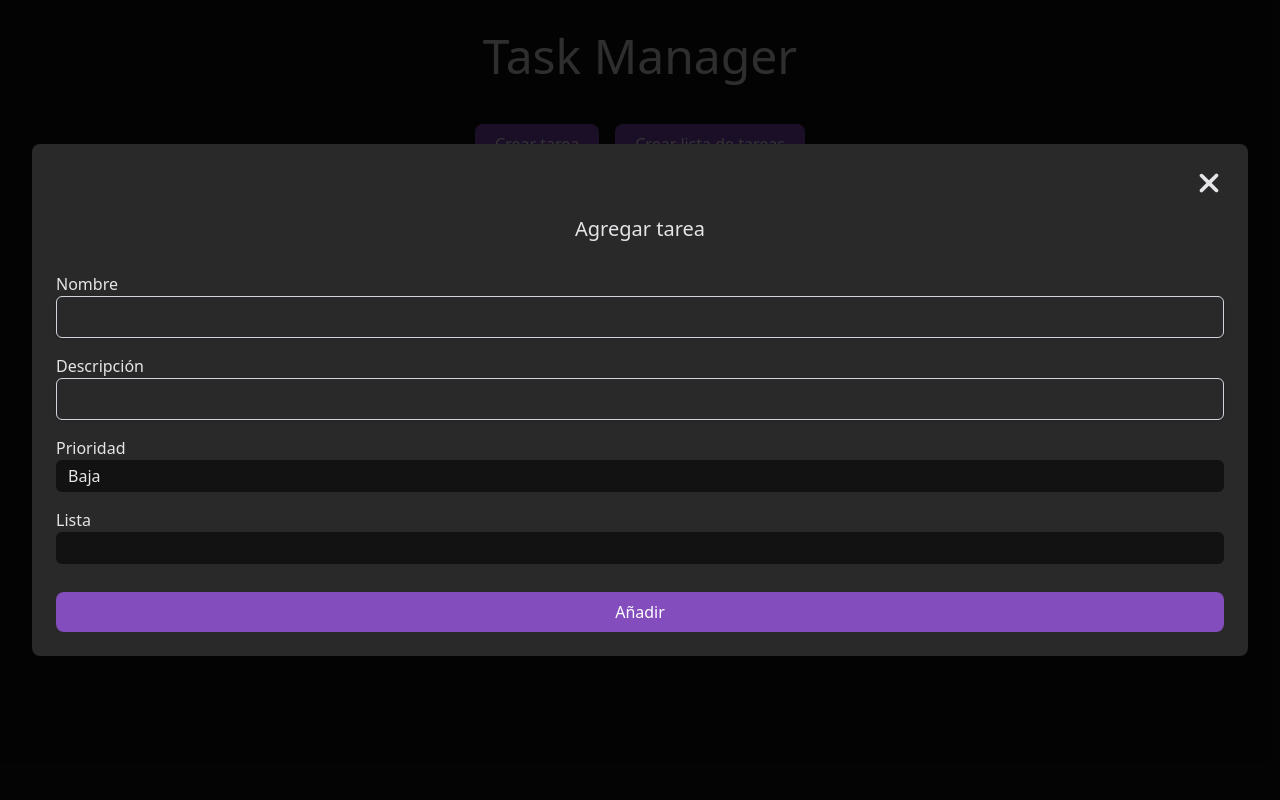
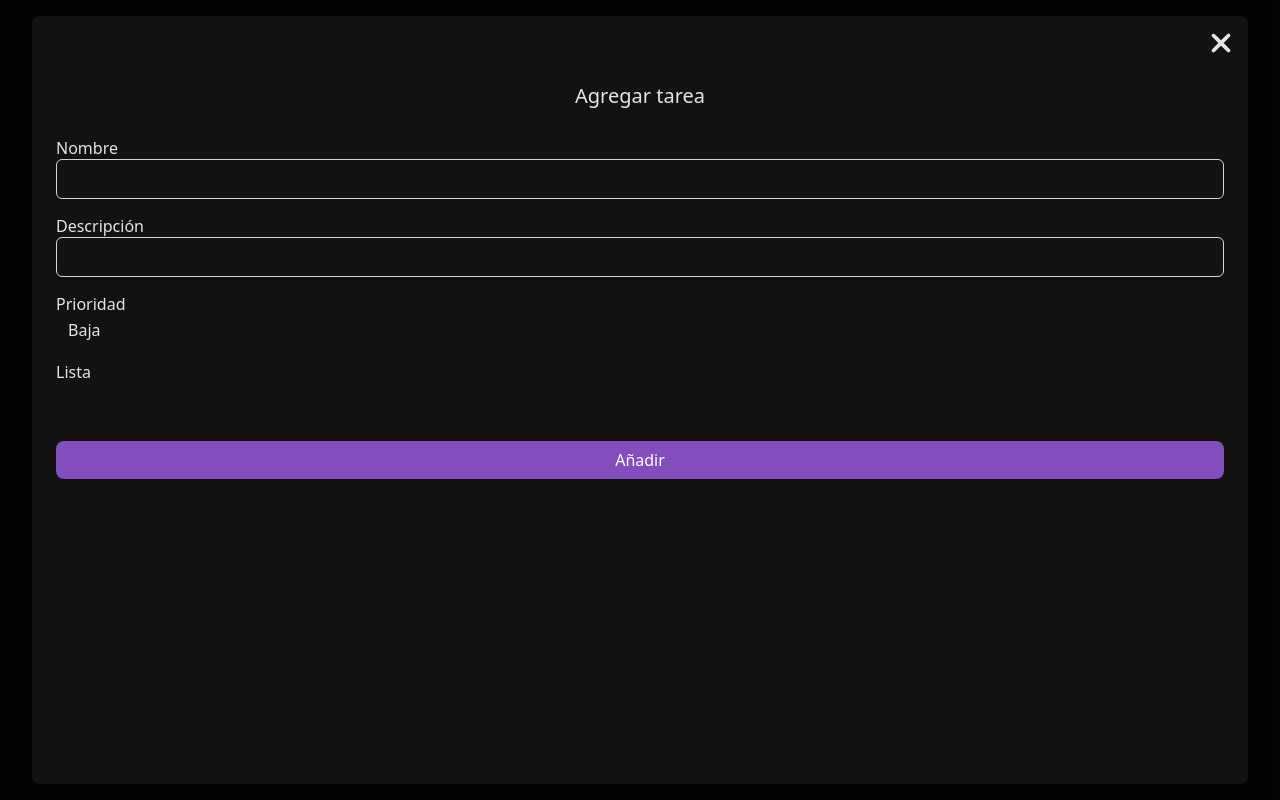
Before and after one commit to aitorlevi/crud-todo-tasks, a React (Vite) app: page / in a window 1280 px wide. Both pictures are taken after a click on the button "Crear tarea". Built offline with nearby package versions, Linux system fonts and the light colour scheme.

Commit message:
feat: update component styles and structure; add SpecificView component; enhance modal and task rendering

```diff
--- a/src/App.jsx
+++ b/src/App.jsx
@@ -79,8 +79,8 @@ function App() {
         ) : (
           <h2 cla>No pending tasks! 🔝🔝</h2>
         )}
-        {contentModal && <Modal onClose={closeModal}>{renderForm()}</Modal>}
       </main>
+      {contentModal && <Modal onClose={closeModal}>{renderForm()}</Modal>}
     </>
   );
 }
--- a/src/components/Button.jsx
+++ b/src/components/Button.jsx
@@ -3,7 +3,7 @@ import React from "react";
 export default function Button({ children, type = "submit", onClick = null }) {
   return (
     <button
-      className="bg-primary-accent hover:bg-primary-accent/80 mt-3 rounded-lg px-5 py-2 text-white"
+      className="bg-primary-600 hover:bg-primary-700 mt-3 rounded-lg px-5 py-2 text-white"
       type={type}
       onClick={onClick}
     >
--- a/src/components/CreateTask.jsx
+++ b/src/components/CreateTask.jsx
@@ -18,7 +18,7 @@ export default function CreateTask({ taskLists, onCreateTask }) {
       <label className="flex flex-col">
         Prioridad
         <select
-          className="bg-main-background focus:outline-secondary-accent w-full appearance-none rounded-md p-3 py-1 focus:outline-2 focus:-outline-offset-2"
+          className="bg-background-main focus:outline-accent-600 w-full appearance-none rounded-md p-3 py-1 focus:outline-2 focus:-outline-offset-2"
           name="priority"
           required
         >
@@ -32,7 +32,7 @@ export default function CreateTask({ taskLists, onCreateTask }) {
       <label className="flex flex-col">
         Lista
         <select
-          className="bg-main-background focus:outline-secondary-accent w-full appearance-none rounded-md p-3 py-1 select-none focus:text-white focus:outline-2 focus:-outline-offset-2"
+          className="bg-background-main focus:outline-accent-600 w-full appearance-none rounded-md p-3 py-1 select-none focus:text-white focus:outline-2 focus:-outline-offset-2"
           name="list"
           required
         >
--- a/src/components/LabelInput.jsx
+++ b/src/components/LabelInput.jsx
@@ -10,7 +10,7 @@ export default function LabelInput({
     <label>
       {label}
       <input
-        className="focus:border-secondary-accent focus:outline-secondary-accent block w-full rounded-md border border-gray-300 px-3 py-2 placeholder-gray-400 shadow-sm focus:outline"
+        className="focus:border-accent-600 focus:outline-accent-600 block w-full rounded-md border border-gray-300 px-3 py-2 placeholder-gray-400 shadow-sm focus:outline"
         name={name}
         type={type}
         required={required}
--- a/src/components/Modal.jsx
+++ b/src/components/Modal.jsx
@@ -4,8 +4,8 @@ import { FaXmark } from "react-icons/fa6";
 export default function Modal({ children, onClose }) {
   return (
     <div className="fixed top-0 left-0 flex h-dvh w-dvw items-center justify-center bg-black/80 p-4">
-      <div className="bg-surface m-4 flex w-full flex-col gap-4 rounded-lg p-6">
-        <div className="flex justify-end">
+      <div className="bg-background-main m-4 flex h-full w-full flex-col gap-4 rounded-lg p-6 pt-3">
+        <div className="-me-3 mb-2 flex justify-end">
           <button
             className="cursor-pointer text-3xl"
             type="button"
--- /dev/null
+++ b/src/components/SpecificView.jsx
@@ -0,0 +1,15 @@
+import React from "react";
+import Task from "./Task.jsx";
+
+export default function SpecificView({ data }) {
+  return (
+    <>
+      <h2>{data.title}</h2>
+      <div className="flex w-full flex-col gap-4 overflow-y-auto">
+        {data.tasks.map((task) => (
+          <Task key={task.id} data={task} />
+        ))}
+      </div>
+    </>
+  );
+}
--- a/src/components/Task.jsx
+++ b/src/components/Task.jsx
@@ -2,10 +2,14 @@ import React from "react";
 
 export default function Task({ data }) {
   return (
-    <article className="bg-surface min-w-4/5 rounded-lg p-4">
+    <article className="bg-background-surface min-w-4/5 rounded-lg p-4">
       <h4 className="">{data.title}</h4>
-      <p className="text-secondary-text">{data.description}</p>
-      <span className="text-secondary-accent">{data.priority}</span>
+      <p className="text-text-secondary">{data.description}</p>
+      <div>
+        <div className="bg-accent-600 line text-background-surface flex w-fit items-center rounded-xl px-2">
+          <span>{data.priority}</span>
+        </div>
+      </div>
     </article>
   );
 }
--- a/src/components/TaskList.jsx
+++ b/src/components/TaskList.jsx
@@ -1,15 +1,33 @@
 import React from "react";
 import Task from "./Task.jsx";
+import { FaArrowRight } from "react-icons/fa6";
+import Modal from "./Modal.jsx";
+import SpecificView from "./SpecificView.jsx";
+import useModal from "../hooks/useModal.jsx";
 
 export default function TaskList({ data }) {
+  const { contentModal, openModal, closeModal } = useModal();
+
   return (
     <section className="flex w-full flex-col gap-4">
-      <h2 className="bg-surface w-full rounded-lg p-3">{data.title}</h2>
+      <button
+        type="button"
+        onClick={() => openModal("specificView")}
+        className="bg-background-surface flex w-full justify-between rounded-lg p-3"
+      >
+        <h2>{data.title}</h2>
+        <FaArrowRight />
+      </button>
       <div className="flex w-full gap-3 overflow-x-scroll">
         {data.tasks.map((task) => (
           <Task key={task.id} data={task} />
         ))}
       </div>
+      {contentModal && (
+        <Modal onClose={closeModal}>
+          <SpecificView data={data} />
+        </Modal>
+      )}
     </section>
   );
 }
--- a/src/index.css
+++ b/src/index.css
@@ -3,21 +3,37 @@
 @theme {
   /* --- Base Colors --- */
   /* The main background of the application. A very dark, almost black gray. */
-  --color-main-background: oklch(0.1835 0.0006 270.81);
+  --color-background-main: oklch(0.1835 0.0006 270.81);
+
   /* Surfaces and cards, a slightly lighter gray for contrast. */
-  --color-surface: oklch(0.2829 0.0008 270.94);
+  --color-background-surface: oklch(0.2829 0.0008 270.94);
+
   /* Main text and headings. */
-  --color-main-text: oklch(0.9231 0.0028 270.89);
+  --color-text-main: oklch(0.9231 0.0028 270.89);
   /* Secondary text, descriptions, and dates. */
-  --color-secondary-text: oklch(0.669 0.0016 270.83);
+  --color-text-secondary: oklch(0.669 0.0016 270.83);
 
   /* --- Accent Colors --- */
   /* Primary accent, ideal for main action buttons. */
-  --color-primary-accent: oklch(0.5362 0.1706 303.41);
+  --color-primary-400: oklch(0.7362 0.1706 303.41);
+  --color-primary-500: oklch(0.6362 0.1706 303.41);
+  --color-primary-600: oklch(0.5362 0.1706 303.41);
+  --color-primary-700: oklch(0.4362 0.1706 303.41);
+  --color-primary-800: oklch(0.3362 0.1706 303.41);
+
   /* Secondary accent, for buttons and interactive elements. */
-  --color-secondary-accent: oklch(0.7163 0.1738 67.5);
+  --color-accent-400: oklch(0.9163 0.1738 67.5);
+  --color-accent-500: oklch(0.8163 0.1738 67.5);
+  --color-accent-600: oklch(0.7163 0.1738 67.5);
+  --color-accent-700: oklch(0.6163 0.1738 67.5);
+  --color-accent-800: oklch(0.5163 0.1738 67.5);
+
   /* Tertiary accent, for icons or distinctive labels. */
-  --color-tertiary-accent: oklch(0.6139 0.2319 337.33);
+  --color-highlight-400: oklch(0.8139 0.2319 337.33);
+  --color-highlight-500: oklch(0.7139 0.2319 337.33);
+  --color-highlight-600: oklch(0.6139 0.2319 337.33);
+  --color-highlight-700: oklch(0.5139 0.2319 337.33);
+  --color-highlight-800: oklch(0.4139 0.2319 337.33);
 
   /* --- Reserved Status & Alert Colors --- */
   /* Success or completed status color (green). */
@@ -30,10 +46,11 @@
   html,
   body {
     min-height: 100%;
-    background-color: var(--color-main-background);
-    color: var(--color-main-text);
+    background-color: var(--color-background-main);
+    color: var(--color-text-main);
     font-family: ui-sans-serif, system-ui, sans-serif;
     margin: 0;
+    line-height: normal;
   }
 
   img,
@@ -60,4 +77,10 @@
   h3 {
     font-size: var(--text-xl);
   }
+  h4 {
+    font-size: var(--text-lg);
+  }
+  h5 {
+    font-size: var(--text-md);
+  }
 }
```
